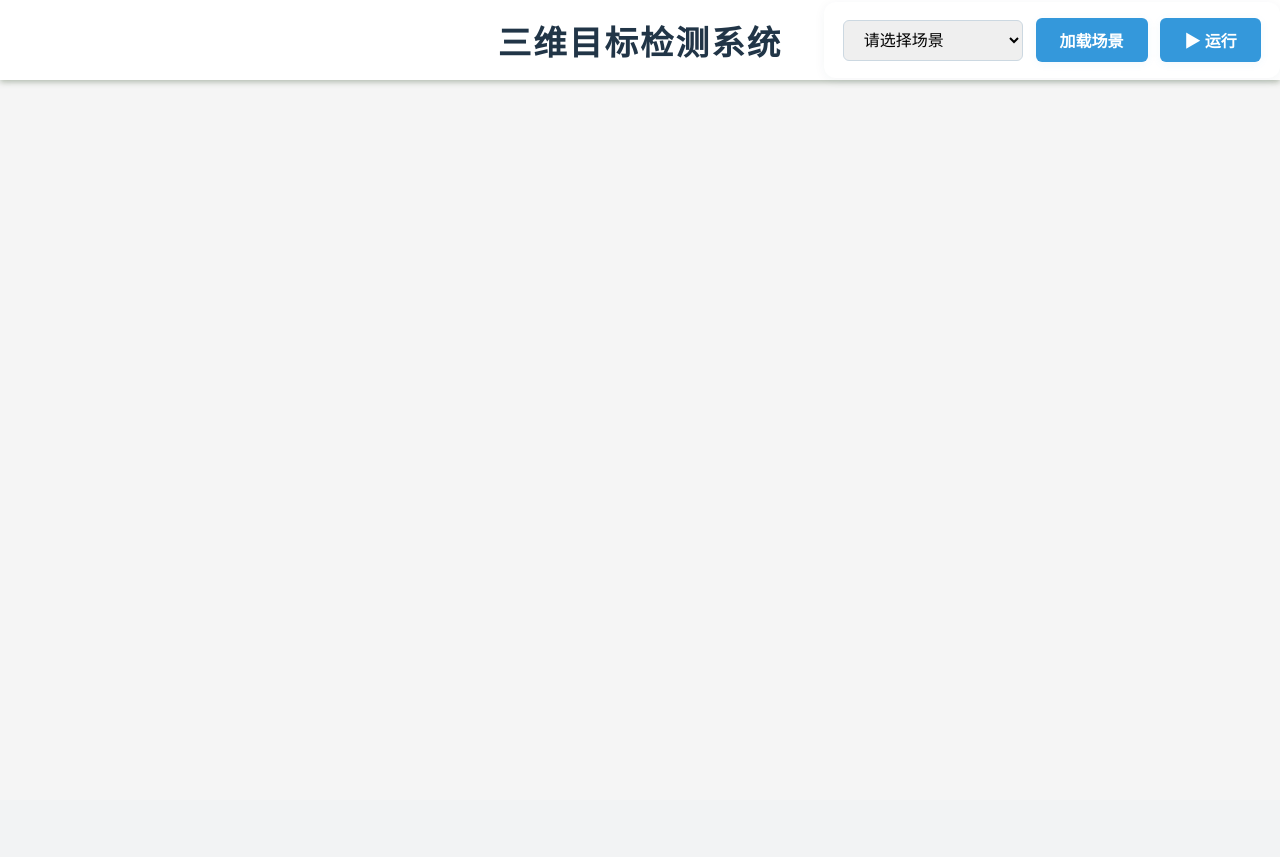
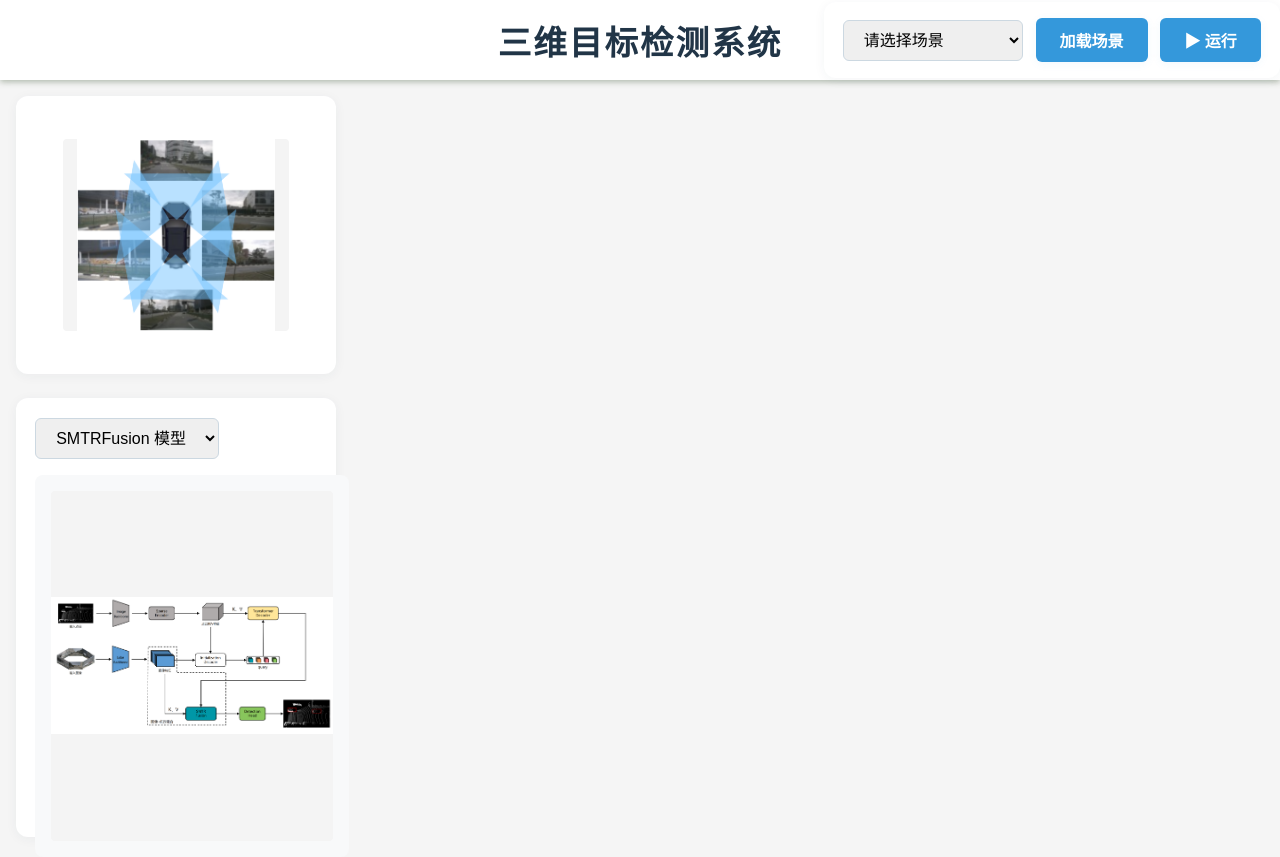
Before and after one commit to warrior17125/3DDet_system, a Flask app: page / in a window 1280 px wide. Before the commit the page ends 85 px from the top, so only its background shows below. Run offline with Flask 3, Linux system fonts and the light colour scheme.

Commit message:
divide main-content into static and dynamic areas

```diff
--- a/templates/index.html
+++ b/templates/index.html
@@ -41,7 +41,7 @@
             letter-spacing: 2px;
             font-size: 2.1rem;
             font-weight: 600;
-            pointer-events: none; /* 不影响右侧表单操作 */
+            pointer-events: none;
             user-select: none;
         }
         .scene-selector {
@@ -98,7 +98,7 @@
 
         .group-container {
             max-width: 1600px;
-            margin: 1.0rem 1.0rem 1.0rem auto;
+            margin: 0 0 1.5rem 0;
             background: var(--card-bg);
             border-radius: 18px;
             box-shadow: 0 4px 32px rgba(44,62,80,0.09);
@@ -202,6 +202,76 @@
             border-radius: 4px;
         }
 
+        /* 新增布局样式 */
+        .main-content {
+            display: flex;
+            gap: 1.5rem;
+            padding: 1rem;
+        }
+
+        #static-area {
+            width: 320px;
+            min-width: 320px;
+            display: flex;
+            flex-direction: column;
+            gap: 1.5rem;
+        }
+
+        #dynamic-area {
+            flex-grow: 1;
+            min-width: 0;
+        }
+
+        .static-section {
+            background: var(--card-bg);
+            border-radius: 12px;
+            padding: 1.2rem;
+            box-shadow: 0 2px 12px rgba(44,62,80,0.05);
+        }
+
+        #static-image {
+            height: 240px;
+            display: flex;
+            align-items: center;
+            justify-content: center;
+        }
+
+        #static-image img {
+            max-width: 80%;
+            max-height: 80%;
+            object-fit: contain;
+        }
+
+        #static-model {
+            height: 400px;
+        }
+
+        .model-selector {
+            margin-bottom: 1rem;
+        }
+
+        #modelPreview {
+            width: 100%;
+            height: calc(100% - 50px);
+            background: var(--panel-bg);
+            border-radius: 8px;
+            padding: 1rem;
+            display: flex;
+            align-items: center;
+            justify-content: center;
+        }
+
+        #modelPreview img {
+            max-width: 100%;
+            max-height: 100%;
+            object-fit: contain;
+        }
+
+        /* 调整原有头部样式 */
+        .header {
+            z-index: 10;
+        }
+
         /* 响应式支持 */
         @media (max-width: 1100px) {
             .header {
@@ -223,7 +293,23 @@
                 align-self: flex-end;
                 margin-top: 1rem;
             }
+
+            .main-content {
+                flex-direction: column;
             }
+
+            #static-area {
+                width: 100%;
+                flex-direction: row;
+                flex-wrap: wrap;
+            }
+
+            #static-image, #static-model {
+                flex: 1;
+                min-width: 300px;
+            }
+        }
+
         @media (max-width: 700px) {
             .header {
                 flex-direction: column;
@@ -247,6 +333,10 @@
                 gap: 0.5rem;
                 min-width: 0;
             }
+
+            #static-image, #static-model {
+                min-width: 100%;
+            }
         }
     </style>
 </head>
@@ -269,6 +359,29 @@
     <div class="error">{{ error }}</div>
     {% endif %}
 
+    <div class="main-content">
+        <!-- 左侧静态区域 -->
+        <div id="static-area">
+            <div class="static-section" id="static-image">
+                <img src="static/camera.png" alt="Camera View">
+            </div>
+
+            <div class="static-section" id="static-model">
+                <div class="model-selector">
+                    <select id="modelSelect">
+                        <option value="SMTRFusion.png">SMTRFusion 模型</option>
+                        <option value="DeFusion.png">DeFusion 模型</option>
+                        <option value="UniFusion.png">UniFusion 模型</option>
+                    </select>
+                </div>
+                <div id="modelPreview">
+                    <img id="currentModel" src="static/SMTRFusion.png" alt="Selected Model">
+                </div>
+            </div>
+        </div>
+
+        <!-- 右侧动态区域 -->
+        <div id="dynamic-area">
             {% if groups %}
             {% for group in groups %}
             <div class="group-container">
@@ -297,8 +410,17 @@
             </div>
             {% endfor %}
             {% endif %}
+        </div>
+    </div>
 
     <script>
+        // 模型选择功能
+        document.getElementById('modelSelect').addEventListener('change', function() {
+            const modelPath = 'static/' + this.value;
+            document.getElementById('currentModel').src = modelPath;
+        });
+
+        // 原有三维检测系统功能
         let intervals = new Map();
         let currentFrames = new Map();
         let isPlaying = false;
```
Lines whose indentation alone changed are shown as unchanged.
